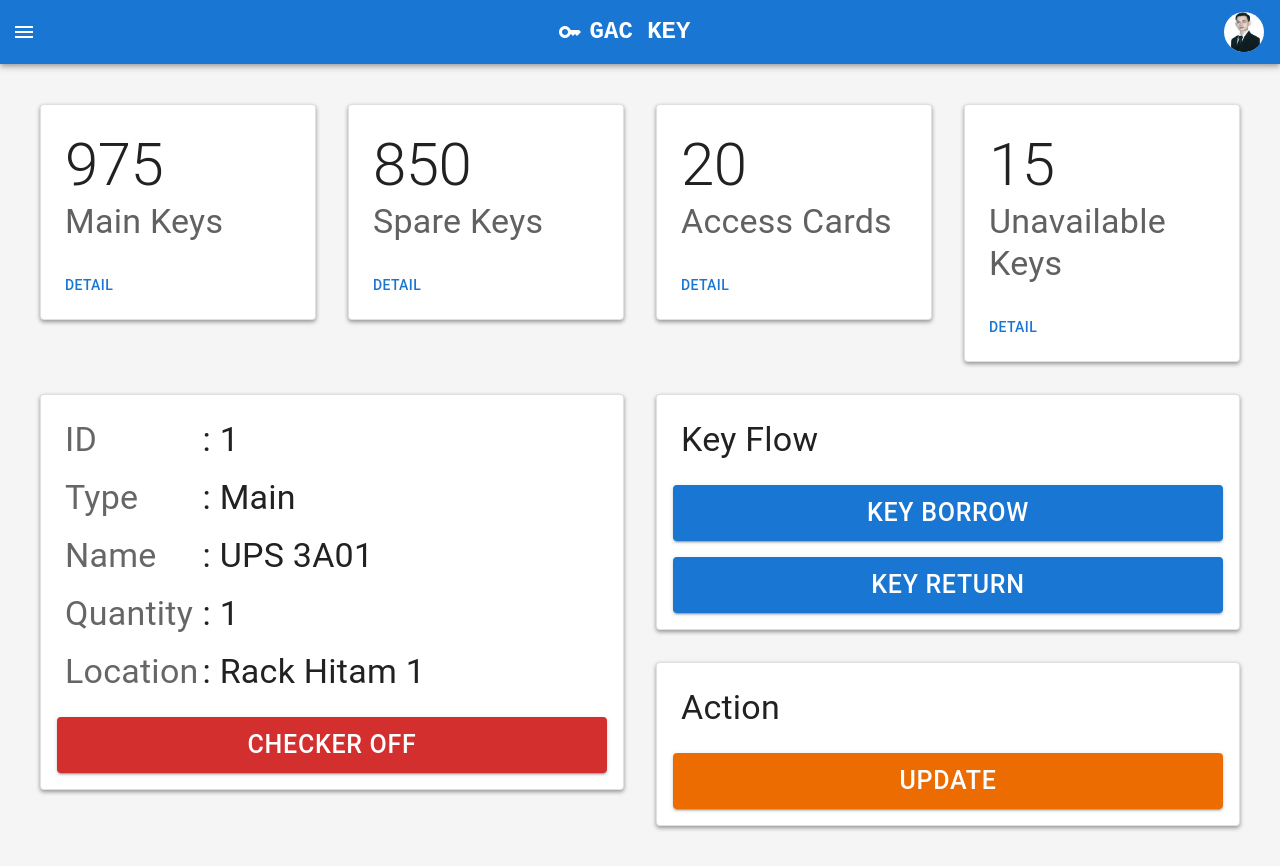
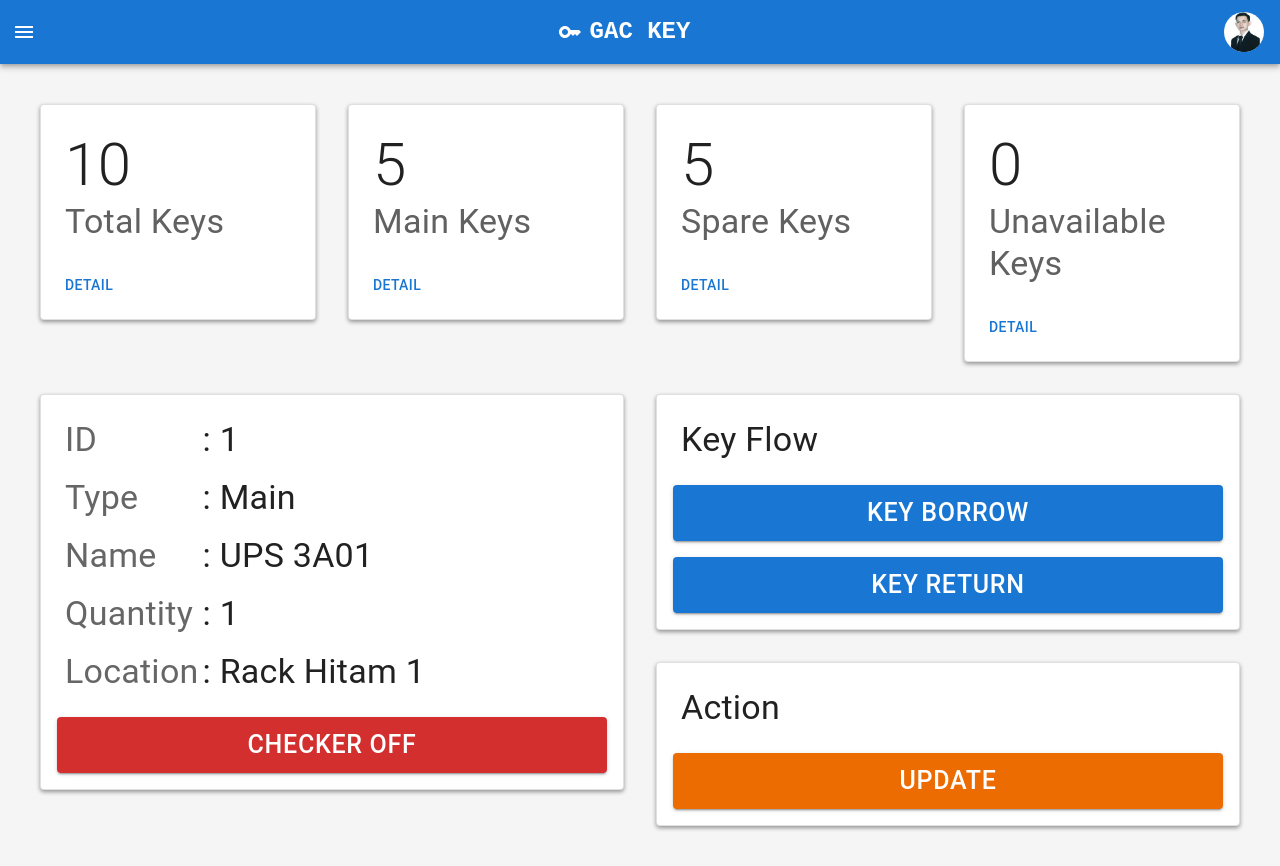
Before and after one commit to bimabca23/gac-key, a React (Create React App) app: page / in a window 1280 px wide. Built offline with nearby package versions, Linux system fonts and the light colour scheme.

Commit message:
Use get keys use case

```diff
--- a/src/App.tsx
+++ b/src/App.tsx
@@ -1,5 +1,5 @@
 import Navbar from "./components/Navbar";
-import Dashboard from "./pages/Dashboard";
+import Dashboard from "./pages/Dash";
 import "./styles.css";
 
 export default function App() {
--- a/src/components/CountCard.tsx
+++ b/src/components/CountCard.tsx
@@ -8,7 +8,7 @@ import Typography from "@mui/material/Typography";
 import { Fragment } from "react";
 
 interface Props {
-  count: string;
+  count: number;
   text: string;
 }
 
--- /dev/null
+++ b/src/pages/Dash.tsx
@@ -0,0 +1,54 @@
+import Box from "@mui/material/Box";
+import ActionBox from "../components/ActionBox";
+import CountCard from "../components/CountCard";
+import KeyCheck from "../components/KeyCheck";
+import { UseCaseFactory, UseCaseFactoryImpl } from "../usecase/UseCaseFactory";
+import { useEffect, useState } from "react";
+import { GetKeysResp } from "../types/key/GetKeysResp";
+import { Key } from "../types/key/Key";
+
+export default function Dashboard() {
+  const useCaseFactory: UseCaseFactory = new UseCaseFactoryImpl();
+  const [keyList, setKeyList] = useState<Key[]>([]);
+
+  useEffect(() => {
+    getKeys();
+  }, []);
+
+  const getKeys = (): void => {
+    useCaseFactory
+      .getKeys()
+      .execute()
+      .subscribe({
+        next: (response: GetKeysResp) => {
+          if (response.errorSchema.errorCode === 200) {
+            setKeyList(response.outputSchema);
+          }
+        },
+      });
+  };
+
+  return (
+    <Box p={5}>
+      <Box display={"flex"} flexGrow={0} gap={4}>
+        <CountCard count={keyList.length} text="Total Keys" />
+        <CountCard
+          count={keyList.filter((key) => key.type === "Main").length}
+          text="Main Keys"
+        />
+        <CountCard
+          count={keyList.filter((key) => key.type === "Spare").length}
+          text="Spare Keys"
+        />
+        <CountCard
+          count={keyList.filter((key) => key.status === "Not Available").length}
+          text="Unavailable Keys"
+        />
+      </Box>
+      <Box display={"flex"} flexGrow={0} gap={4} mt={4}>
+        <KeyCheck />
+        <ActionBox />
+      </Box>
+    </Box>
+  );
+}
--- a/src/pages/Dashboard.tsx
+++ /dev/null
@@ -1,21 +0,0 @@
-import Box from "@mui/material/Box";
-import ActionBox from "../components/ActionBox";
-import CountCard from "../components/CountCard";
-import KeyCheck from "../components/KeyCheck";
-
-export default function Pages() {
-  return (
-    <Box p={5}>
-      <Box display={"flex"} flexGrow={0} gap={4}>
-        <CountCard count="975" text="Main Keys" />
-        <CountCard count="850" text="Spare Keys" />
-        <CountCard count="20" text="Access Cards" />
-        <CountCard count="15" text="Unavailable Keys" />
-      </Box>
-      <Box display={"flex"} flexGrow={0} gap={4} mt={4}>
-        <KeyCheck />
-        <ActionBox />
-      </Box>
-    </Box>
-  );
-}
```
Also changed, not shown: 1 other file (tests, documents, lock files or other folders).
